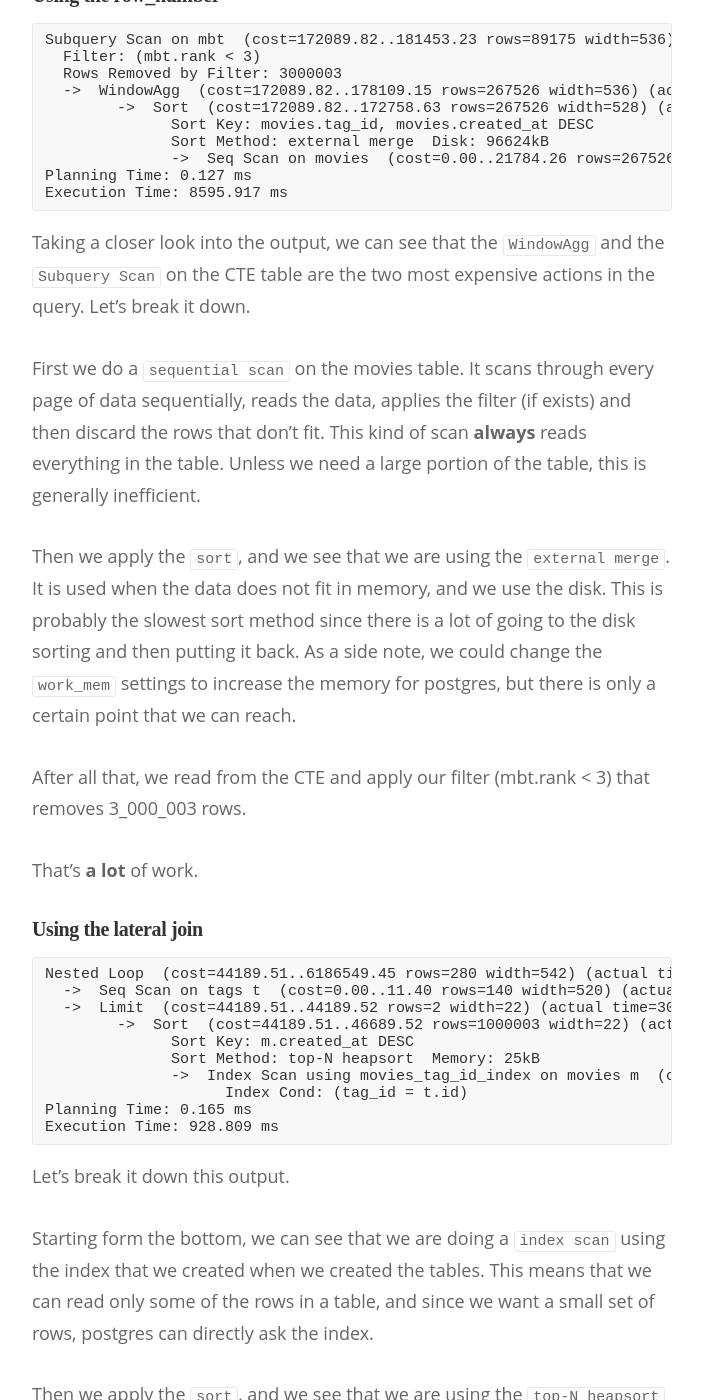
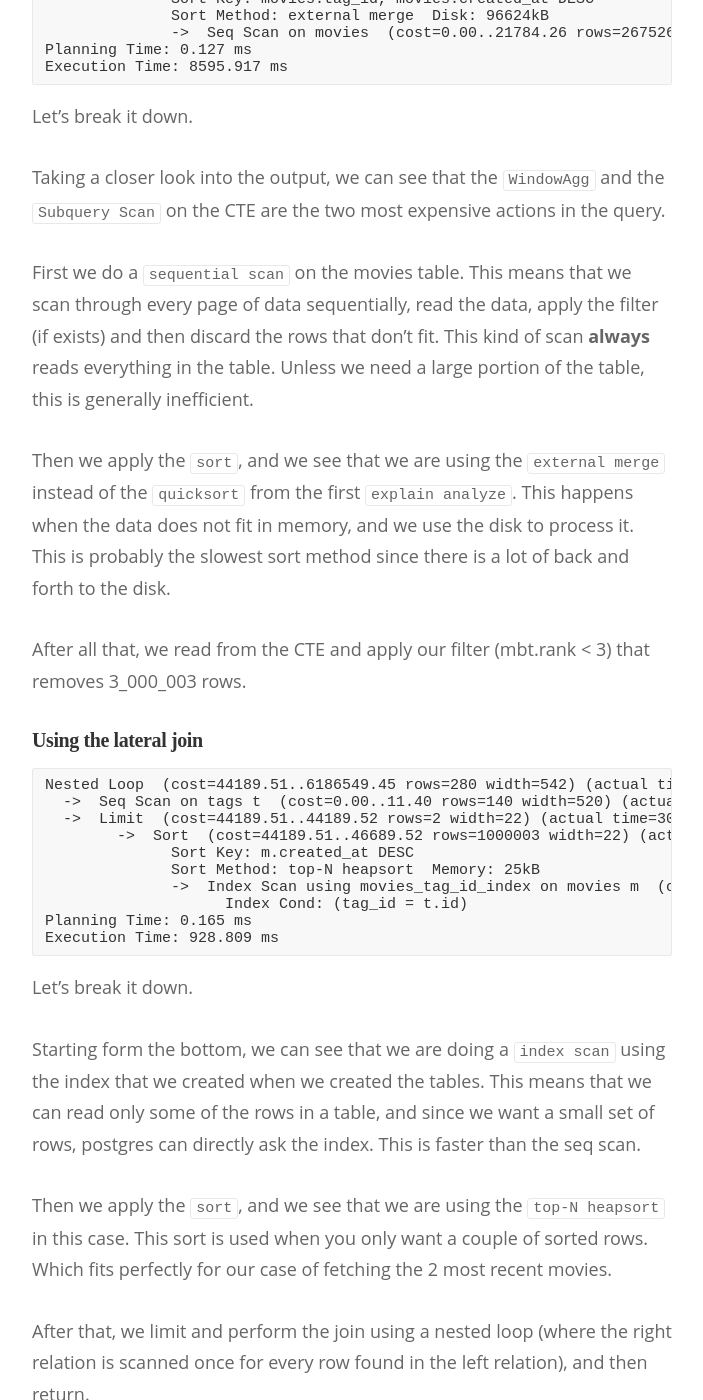
Before and after one commit to amandasposito/amandasposito.github.io, a Jekyll site: the page built from _posts/2021-01-04-postgres-lateral-join.md, in a window 1280 px wide and 1400 px high, scrolled down 6513 px. Shown: the whole window, without its empty margins (288-991 px from the left). Built offline with Jekyll 4.4.1, drawn with Linux system fonts in a browser that asks for light colours; nearby versions of some CDN libraries; some web fonts are replaced; some of the changed text lies outside the part shown.

Commit message:
First revision

````diff
--- a/_posts/2021-01-04-postgres-lateral-join.md
+++ b/_posts/2021-01-04-postgres-lateral-join.md
@@ -8,14 +8,12 @@
   - performance
 ---
 
-One of these days I was trying to solve a problem at work, and I stumbled across this (not so new) join type.
+Since [PostgreSQL 9.3](https://www.postgresql.org/docs/9.3/release-9-3.html) we have a new [LATERAL](https://www.postgresql.org/docs/current/queries-table-expressions.html#QUERIES-LATERAL) option for FROM-clause subqueries and function calls.
 
 ![](/assets/images/postgres-lateral-join/k8-H1o9rL0XBx0-unsplash.jpg)
 Photo by [K8](https://unsplash.com/@k8_iv?utm_source=unsplash&amp;utm_medium=referral&amp;utm_content=creditCopyText) on [Unsplash](https://unsplash.com/?utm_source=unsplash&amp;utm_medium=referral&amp;utm_content=creditCopyText)
 
 ### What it is?
-
-Since [PostgreSQL 9.3](https://www.postgresql.org/docs/9.3/release-9-3.html) we have a new LATERAL option for FROM-clause subqueries and function calls.
 
 According to the documentation what it does is:
 
@@ -23,11 +21,11 @@
 
 Basically, what it does is that for each row in the main select, it evaluates the sub-select using the main select row as a parameter. Quite similar to a [for loop](https://www.postgresql.org/docs/current/plpgsql-control-structures.html) that iterates through the rows returned by a SQL query.
 
-### The example: TOP N results
+### TOP N results
 
-The problem I needed to solve was to fetch the most recent items of each tag in a list. It doesn't seem that complex, and it's quite a common problem, so let's think about an example to help us.
+Let's think about an example. We need to fetch the most recent items of each tag in a list.
 
-I have a table `tags` and a table `movies`, with a one-to-many relationship. To make things easier, a movie can only have one tag. I want to fetch the most recent videos of each tag. How would you do it?
+Imagine that we have a table `tags` and a table `movies`, with a one-to-many relationship. To make things easier, a movie can only have one tag. I want to fetch the most recent videos of each tag. How would you do it?
 
 Let's create our tables and populate them with some data, to help us visualize.
 
@@ -72,7 +70,7 @@
 
 One way that we can achieve the desired result is to use the `row_number()` [window function](https://www.postgresql.org/docs/current/functions-window.html) combined with an [WITH query (common table expressions)](https://www.postgresql.org/docs/current/queries-with.html).
 
-It will number the rows according to the partition config we specify in the `over` clause, so when we fetch the entries we can limit the number of movies from each tag. Let's see how it works.
+It will number the rows according to the partition config we specify in the `over` clause, so at the time we fetch the entries we can limit the number of movies from each tag. Let's see how it works.
 
 ```sql
 SELECT
@@ -221,9 +219,9 @@
 Execution Time: 0.068 ms
 ```
 
-We can see that solutions have similar results, with a few milliseconds of difference between them, but its clear that the `LATERAL` join performed better.
+We can see that solutions have similar results, with a few milliseconds of difference between them, and we can also see that the `LATERAL` join performed better.
 
-What happens when we populate the database with a few millions of entries? Let's try.
+What happens when we populate the database with a few more of entries? Let's try.
 
 ```sql
 -- Generates 3_000_000 movies
@@ -269,15 +267,15 @@
 Execution Time: 8595.917 ms
 ```
 
-Taking a closer look into the output, we can see that the `WindowAgg` and the `Subquery Scan` on the CTE table are the two most expensive actions in the query. Let's break it down.
+Let's break it down.
 
-First we do a `sequential scan` on the movies table. It scans through every page of data sequentially, reads the data, applies the filter (if exists) and then discard the rows that don't fit. This kind of scan **always** reads everything in the table. Unless we need a large portion of the table, this is generally inefficient.
+Taking a closer look into the output, we can see that the `WindowAgg` and the `Subquery Scan` on the CTE are the two most expensive actions in the query.
 
-Then we apply the `sort`, and we see that we are using the `external merge`. It is used when the data does not fit in memory, and we use the disk. This is probably the slowest sort method since there is a lot of going to the disk sorting and then putting it back. As a side note, we could change the `work_mem` settings to increase the memory for postgres, but there is only a certain point that we can reach.
+First we do a `sequential scan` on the movies table. This means that we scan through every page of data sequentially, read the data, apply the filter (if exists) and then discard the rows that don't fit. This kind of scan **always** reads everything in the table. Unless we need a large portion of the table, this is generally inefficient.
+
+Then we apply the `sort`, and we see that we are using the `external merge` instead of the `quicksort` from the first `explain analyze`. This happens when the data does not fit in memory, and we use the disk to process it. This is probably the slowest sort method since there is a lot of back and forth to the disk.
 
 After all that, we read from the CTE and apply our filter (mbt.rank < 3) that removes 3_000_003 rows.
-
-That's **a lot** of work.
 
 ##### Using the lateral join
 
@@ -294,19 +292,20 @@
 Execution Time: 928.809 ms
 ```
 
-Let's break it down this output.
+Let's break it down.
 
-Starting form the bottom, we can see that we are doing a `index scan` using the index that we created when we created the tables. This means that we can read only some of the rows in a table, and since we want a small set of rows, postgres can directly ask the index.
+Starting form the bottom, we can see that we are doing a `index scan` using the index that we created when we created the tables. This means that we can read only some of the rows in a table, and since we want a small set of rows, postgres can directly ask the index. This is faster than the seq scan.
 
 Then we apply the `sort`, and we see that we are using the `top-N heapsort` in this case. This sort is used when you only want a couple of sorted rows. Which fits perfectly for our case of fetching the 2 most recent movies.
 
-After that we limit and perform the join.
-
+After that, we limit and perform the join using a nested loop (where the right relation is scanned once for every row found in the left relation), and then return.
 
 ### Conclusion
 
 We can see from the output that the execution time using the `row_number` was around **8.5s**, and the `lateral` was around **0.9s**.
 
-There is probably a few things we could do to optimize both the `row_number` solution and the `lateral` one. But we can also see that in general, for this TOP-N case, the `lateral join` fits better.
+The `row_number` solution has to do a lot more work, reading through all the table rows and remove a lot of rows, so it can return the desired output. This is visible by its execution time. While the `lateral` join solution is able to make use of indexes and a better sort method.
+
+There is probably a few things we could do to optimize both the `row_number` solution and the `lateral` one. But we in general, for this TOP-N case, the `lateral join` is a better fit.
 
 I hope that helps!
````
Also changed, not shown: other parts of _posts/2021-01-04-postgres-lateral-join.md (+2 -2 lines).
